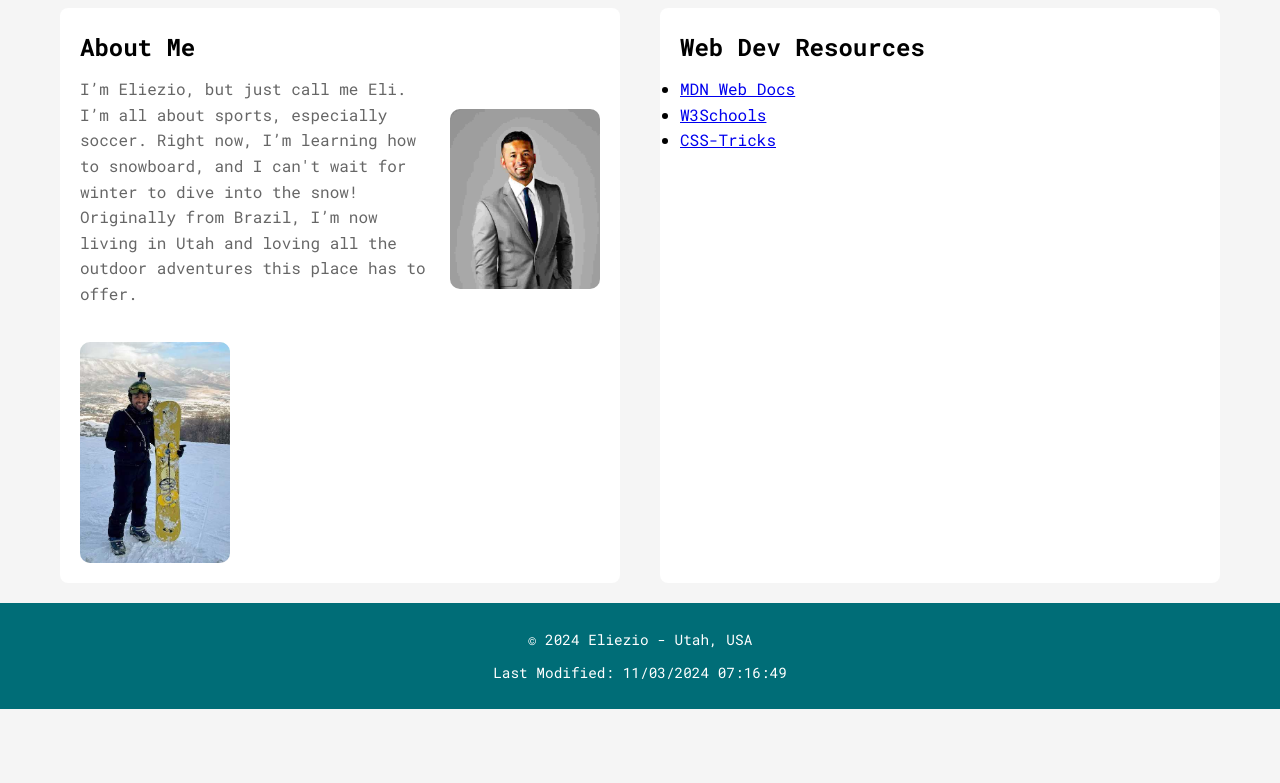
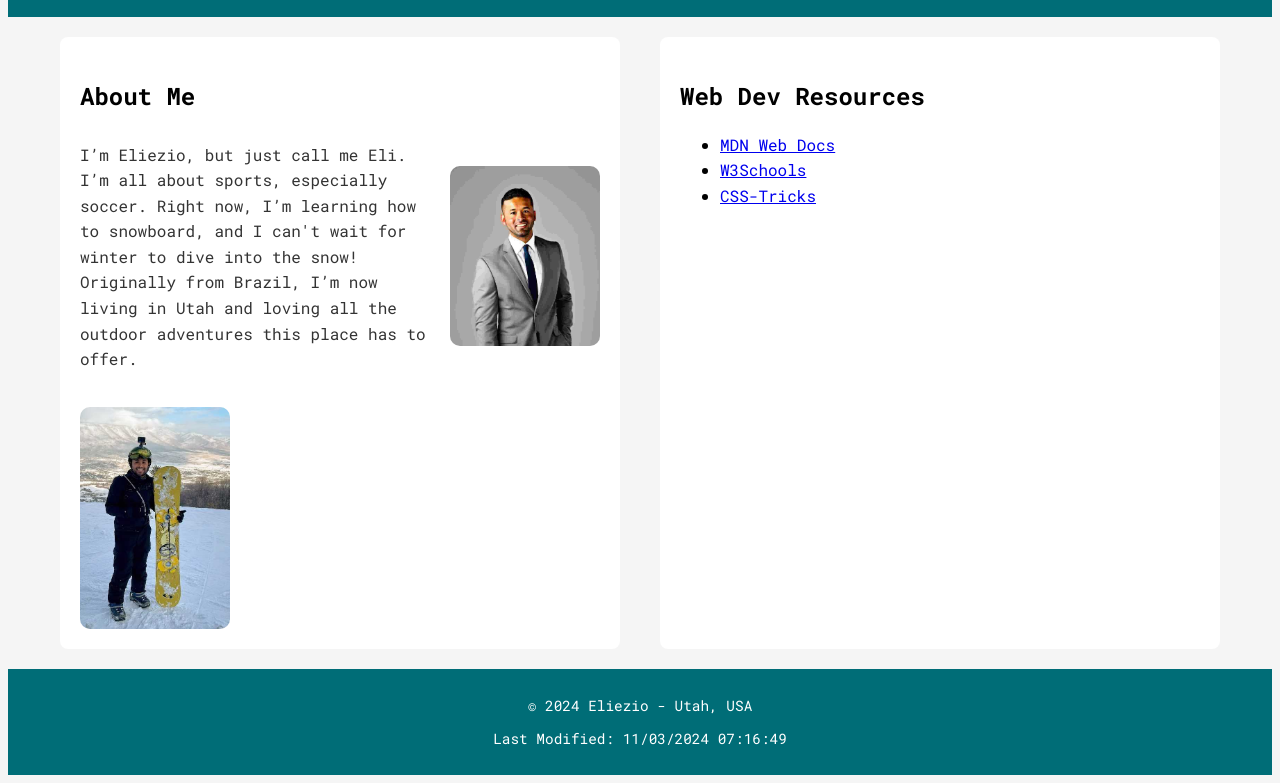
Before and after one commit to eliwebpro/wdd131, a plain HTML site: page index.html in a window 1280 px wide. Shown: the part 159-942 px from the top of the page. Before the commit the page ends 868 px from the top, so only its background shows below. Drawn offline with Linux system fonts and the light colour scheme.

Commit message:
contrast

```diff
--- a/styles/base.css
+++ b/styles/base.css
@@ -1,7 +1,5 @@
 /* Fonts */
 * {
-    margin: 0;
-    padding: 0;
     box-sizing: border-box;
     font-family: 'Roboto Mono', 'Inconsolata', sans-serif;
 }
@@ -53,7 +51,7 @@ nav a {
 }
 
 nav a:hover {
-    color: #000000;
+    color: #222222;
     transform: scale(1.1);
     background-color: #ffffff;
 }
@@ -91,7 +89,7 @@ main {
 
 .card p {
     font-size: 1rem;
-    color: #666666;
+    color: #333333;
     line-height: 1.6;
     margin-bottom: 15px;
 }
```
